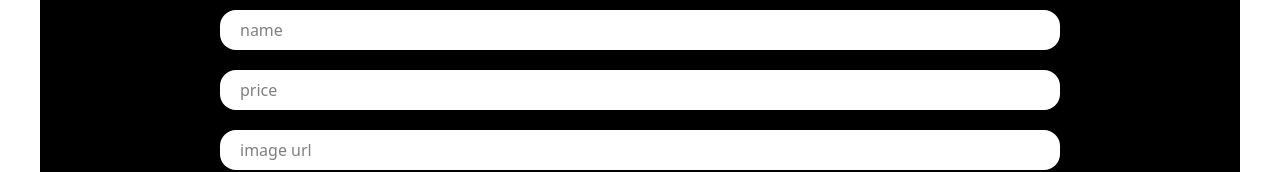
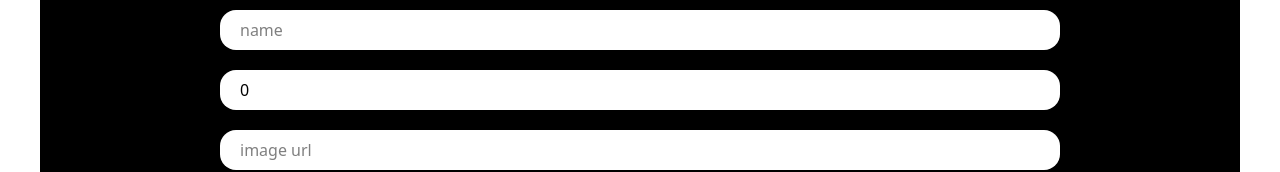
Before and after one commit to ForeverKnight1455/food-listing-app, a React (Vite) app in the folder frontend/: page /create in a window 1280 px wide. Shown: the part 166-338 px from the top of the page. Built offline with nearby package versions, Linux system fonts and the light colour scheme.

Commit message:
food listing app is finally finished

```diff
--- a/frontend/src/pages/Createpage.tsx
+++ b/frontend/src/pages/Createpage.tsx
@@ -37,18 +37,21 @@ const Createpage = () => {
                 type='text'
                 className='bg-white text-black focus:border-2 rounded-2xl w-9/12 h-10 p-5'
                 placeholder="name"
+                value={food.name}
                 onChange={(e)=> setFood({...food,name: e.target.value})}
                 />
             <input
                 type='text'
                 className='bg-white text-black focus:border-2 rounded-2xl w-9/12 h-10 p-5'
                 placeholder="price"
+                value={food.price}
                 onChange={(e)=> setFood({...food,price: Number(e.target.value)})}
                 />
             <input
                 type='text'
                 className='bg-white text-black focus:border-2 rounded-2xl w-9/12 h-10 p-5'
                 placeholder="image url"
+                value={food.image}
                 onChange={(e)=>setFood({...food,image: e.target.value})}
             />
             <input type='button' className='btn' value="add" onClick={()=>{handleAddFood()}} />
```
